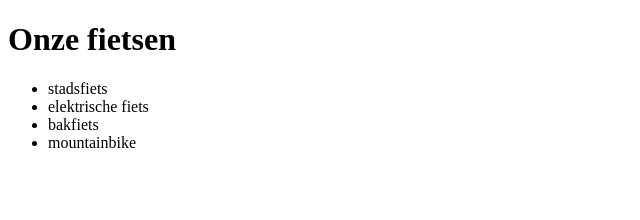
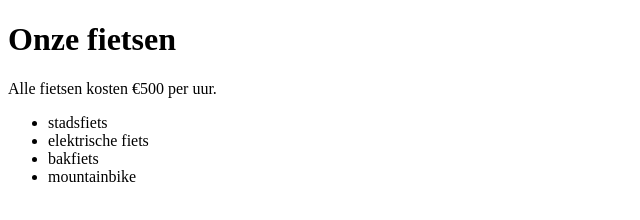
Before and after one commit to LabeeuwThimen/CycleRent, a plain HTML site: page bikes.html in a window 1280 px wide. Shown: the whole page, without its empty margins (0-640 px from the left). Drawn offline with Linux system fonts and the light colour scheme.

Commit message:
Add price

```diff
--- a/bikes.html
+++ b/bikes.html
@@ -6,6 +6,7 @@
 </head>
 <body>
     <h1>Onze fietsen</h1>
+    <p>Alle fietsen kosten €500 per uur.</p>
     <ul>
         <li>stadsfiets</li>
         <li>elektrische fiets</li>
```
